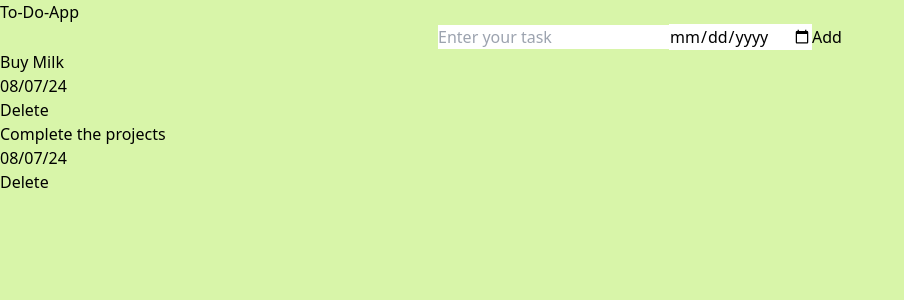
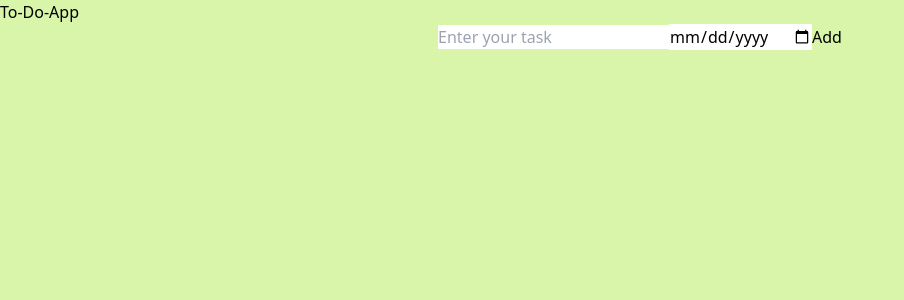
Before and after one commit to Vedant-pilaniwala/My-React-Projects, a React (Vite) app in the folder To-do-app/: page / in a window 1280 px wide. Shown: the top 300 px of the page, without its empty margins (0-904 px from the left). Built offline with nearby package versions, Linux system fonts and the light colour scheme.

Commit message:
New feature

```diff
--- a/To-do-app/src/App.jsx
+++ b/To-do-app/src/App.jsx
@@ -1,25 +1,26 @@
 import Header from "./Components/Header";
 import AddToDo from "./Components/Add-To-do";
 import ToDoLIst from "./Components/To-do-list";
+import NoTaskMsg from "./Components/No-task-msg";
+import { useState } from "react";
 
 function App() {
 
-  const toDoList = [
-    {
-      task: 'Buy Milk',
-      date: '08/07/24'
-    },
-    {
-      task: 'Complete the projects',
-      date: '08/07/24'
-    }
-  ]
+  const [toDoList, setToDoList] = useState([])
+
+  const handleOnNewItem = (newTask, newDueDate) => {
+    const newItemList = [...toDoList,
+    { task: newTask, date: newDueDate }
+    ];
+    setToDoList(newItemList);
+  }
 
   return (
     <div className="ml-auto mr-auto mt-5 border-2 border-solid rounded-3xl w-6/12 h-auto p-3 bg-gradient-to-r from-green-400 to-blue-500">
       <Header />
-      <AddToDo />
-      <ToDoLIst TodoItems={toDoList}/>
+      <AddToDo onNewItem={handleOnNewItem} />
+      {toDoList.length === 0 && <NoTaskMsg></NoTaskMsg> }
+      <ToDoLIst TodoItems={toDoList} />
     </div>
   );
 }
```
